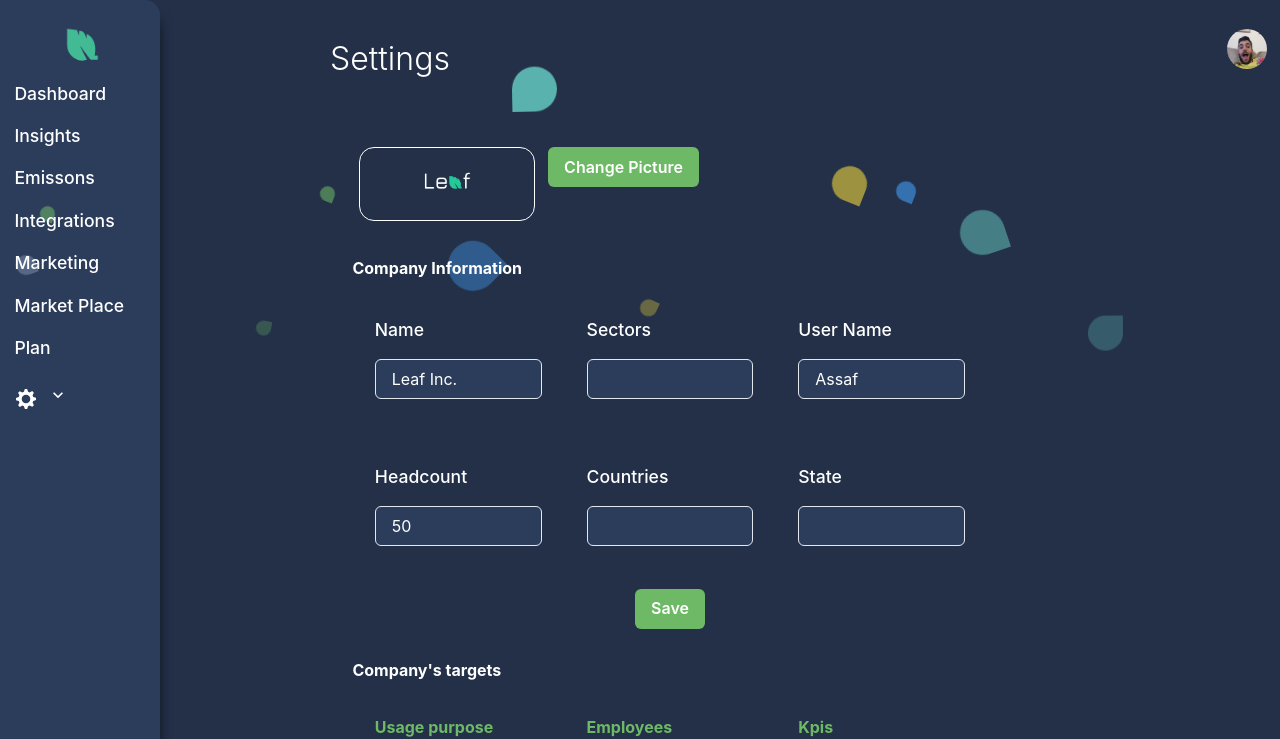
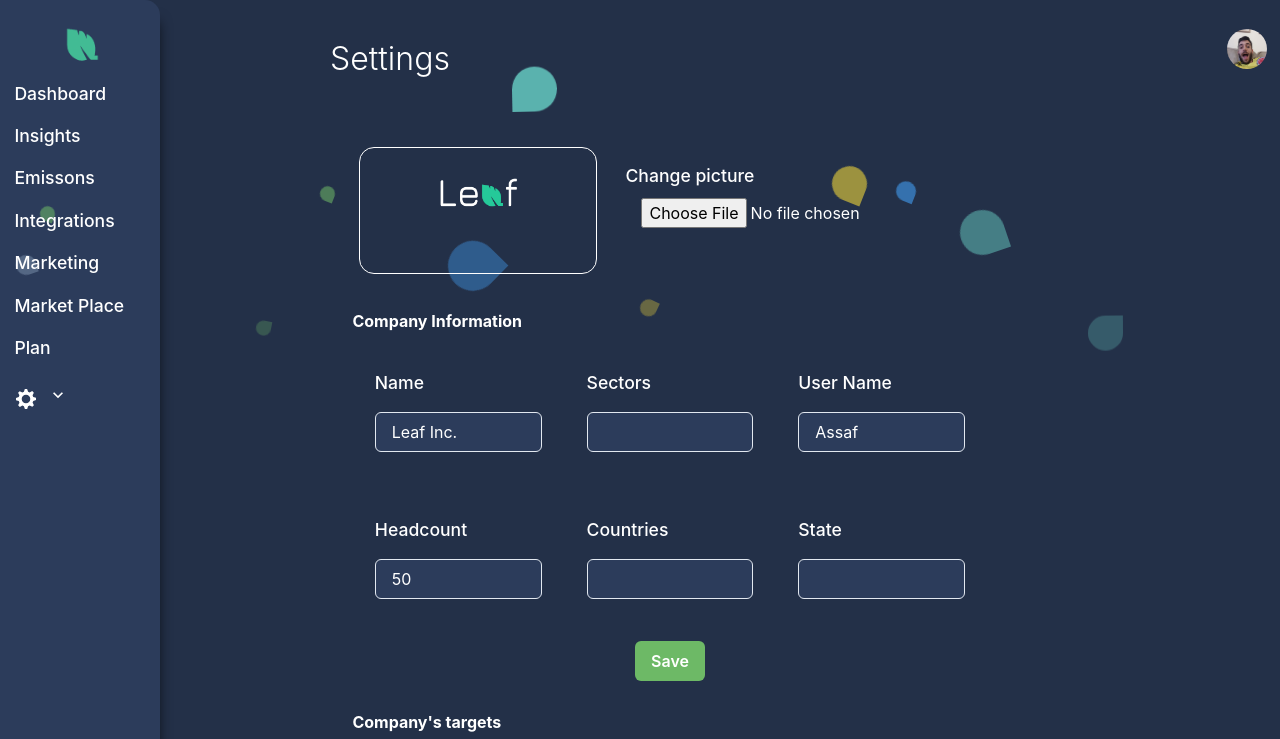
Before and after one commit to AssafWoo/Leaf-groot, a React (Create React App) app: page /settings/company in a window 1280 px wide. Shown: the top 739 px of the page. Built offline with nearby package versions, Linux system fonts and the light colour scheme.

Commit message:
minor changes

```diff
--- a/src/Components/Charts/Doughnut.js
+++ b/src/Components/Charts/Doughnut.js
@@ -53,7 +53,7 @@ const DoughNut = ({width}) => {
                         key={`cell-${index}`} fill={COLORS[index % COLORS.length]} />
                     ))}
                     <Label width={30} position="center"
-                    content={<CustomLabel value1={'1,254Kg'}  value2={'co2e'}/>}>
+                    content={<CustomLabel value1={'1,254Kg'}  value2={'co2'}/>}>
                     </Label>
                 </Pie>
                 <Tooltip position={{x: width - 200, y: 150}} animationEasing="linear" />
--- a/src/Components/Charts/bar.js
+++ b/src/Components/Charts/bar.js
@@ -6,24 +6,24 @@ import { Wrapper } from './styles';
 const data = [
   {
     name: 'A',
-    co2e: 4000,
+    co2: 4000,
   },
   {
     name: 'B',
-    co2e: 3523,
+    co2: 3523,
   },
   {
     name: 'You',
-    co2e: 2143,
+    co2: 2143,
   },
 
   {
     name: 'D',
-    co2e: 4535,
+    co2: 4535,
   },
 {
     name: 'E',
-    co2e: 854,
+    co2: 854,
   }
 
 ];
@@ -34,7 +34,7 @@ const BarsChart = () => {
         <Wrapper>
             <ResponsiveContainer width={370} height={200}>
                 <BarChart data={data}>
-                    <Bar barSize={20}  dataKey="co2e" fill={LightBlue} />
+                    <Bar barSize={20}  dataKey="co2" fill={LightBlue} />
                     <XAxis tick={{fill:'white'}} dataKey="name" />
                     <YAxis tick={{fill:'white'}}  />
                     <Tooltip cursor={{fill:DarkerTheme, fillOpacity:0.5}} />
--- a/src/Components/Charts/stackedArea.js
+++ b/src/Components/Charts/stackedArea.js
@@ -6,17 +6,17 @@ import {Wrapper} from './styles';
 const data = [
   {
     name: 'Jan',
-    co2e: 4000,
+    co2: 4000,
     kwh: 2400,
   },
   {
     name: 'Feb',
-    co2e: 3000,
+    co2: 3000,
     kwh: 1398,
   },
   {
     name: 'Mar',
-    co2e: 2000,
+    co2: 2000,
     kwh: 9800,
   },
 ];
--- a/src/Components/Side_bar/right-side-bar.js
+++ b/src/Components/Side_bar/right-side-bar.js
@@ -24,7 +24,7 @@ const RightSideBar = () => {
                 <Flex>
                     <BoxSize isInvisible="true" style={{padding:'0', textAlign:'right'}} flexSize="1">
                         <UserMenu icon={<SingleUser />} >
-                            <Link to='/settings'>
+                            <Link to='/settings/company'>
                                 <MenuItem _focus={{background:'trasparent'}} _hover={{background:MainBlue}} color='white'>Settings</MenuItem>
                             </Link>
                             <Link to='/'>
--- a/src/Components/UserAvatar/SingelUser.js
+++ b/src/Components/UserAvatar/SingelUser.js
@@ -7,13 +7,11 @@ const SingleUser = ({desiredPhoto}) => {
 
     if(desiredPhoto === 'company') {
         return(
-            <img alt='company' style={{width:'50%', display:'inline-block', borderRadius:"20px"}} src={CompanyAvatar}  />
+            <img alt='company' style={{width:'60%', display:'inline-block', borderRadius:"20px"}} src={CompanyAvatar}  />
         )
     }
     return(
-        <>
-            <Image alt='user' borderRadius="full" w={10} h={10} src={UserAvatar}  />
-        </>
+        <Image alt='user' borderRadius="full" w={10} h={10} src={UserAvatar}  />
     )
 }
 
--- a/src/Modules/settings/company-details.js
+++ b/src/Modules/settings/company-details.js
@@ -12,13 +12,6 @@ import { FormControl, FormErrorMessage, FormLabel } from "@chakra-ui/form-contro
 const CompanyDetails = ({companyDetails}) => {
     return (
         <>
-            <Flex style={{marginBottom:'2rem'}}>
-                <BoxSize flexSize="3" isInvisible="true" style={{border:'1px solid white'}}><SingleUser desiredPhoto="company" />
-                </BoxSize>
-                <Button margin=".4rem" bg={MainGreen} colorScheme="green" variant="solid">Change Picture</Button>
-                <BoxSize flexSize="5" isInvisible="true"></BoxSize>
-            </Flex>
-            <Heading color='white' size="sm" textAlign="left" marginBottom="1rem">Company Information</Heading>
             <Formik
                 initialValues={{name:'Leaf Inc.', sectors:'', headCount:50, countries:'', state:'', userName:'Assaf'}}
                 onSubmit={async(data, {setSubmitting}) => {
@@ -28,8 +21,19 @@ const CompanyDetails = ({companyDetails}) => {
                     setSubmitting(false)
                 }}
             >
+
                 {({values, isSubmitting, handleChange, handleBlur, handleSubmit}) =>(
                     <Form>
+                        <Flex style={{marginBottom:'2rem'}}>
+                            <BoxSize flexSize="3" isInvisible="true" style={{border:'1px solid white'}}><SingleUser desiredPhoto="company" /></BoxSize>
+                            <BoxSize flexSize="5" isInvisible="true">
+                                <FormControl id="imageFile" border="none">
+                                    <FormLabel color='white' fontSize="1.1rem" textAlign="left" >Change picture</FormLabel>
+                                    <Input type="file" name="file" mb="5" border="none" />
+                                </FormControl>
+                            </BoxSize>
+                        </Flex>
+                        <Heading color='white' size="sm" textAlign="left" marginBottom="1rem">Company Information</Heading>
 
                         <Flex>
                             <BoxSize flexSize="1" isInvisible="true">
--- a/src/Pages/main-dashboard.js
+++ b/src/Pages/main-dashboard.js
@@ -18,12 +18,9 @@ const Dashboard = () => {
 
     const {state} = useContext(Store);
     return(
-        <>
         <Flex>
             <DashboardContent companyName={state.company.name} userName={state.user.name} />
         </Flex>
-
-        </>
     )
 }
 
```
Also changed, not shown: src/Pages/signup-questions.js (+0 -23 lines). Lines whose indentation alone changed are shown as unchanged.
